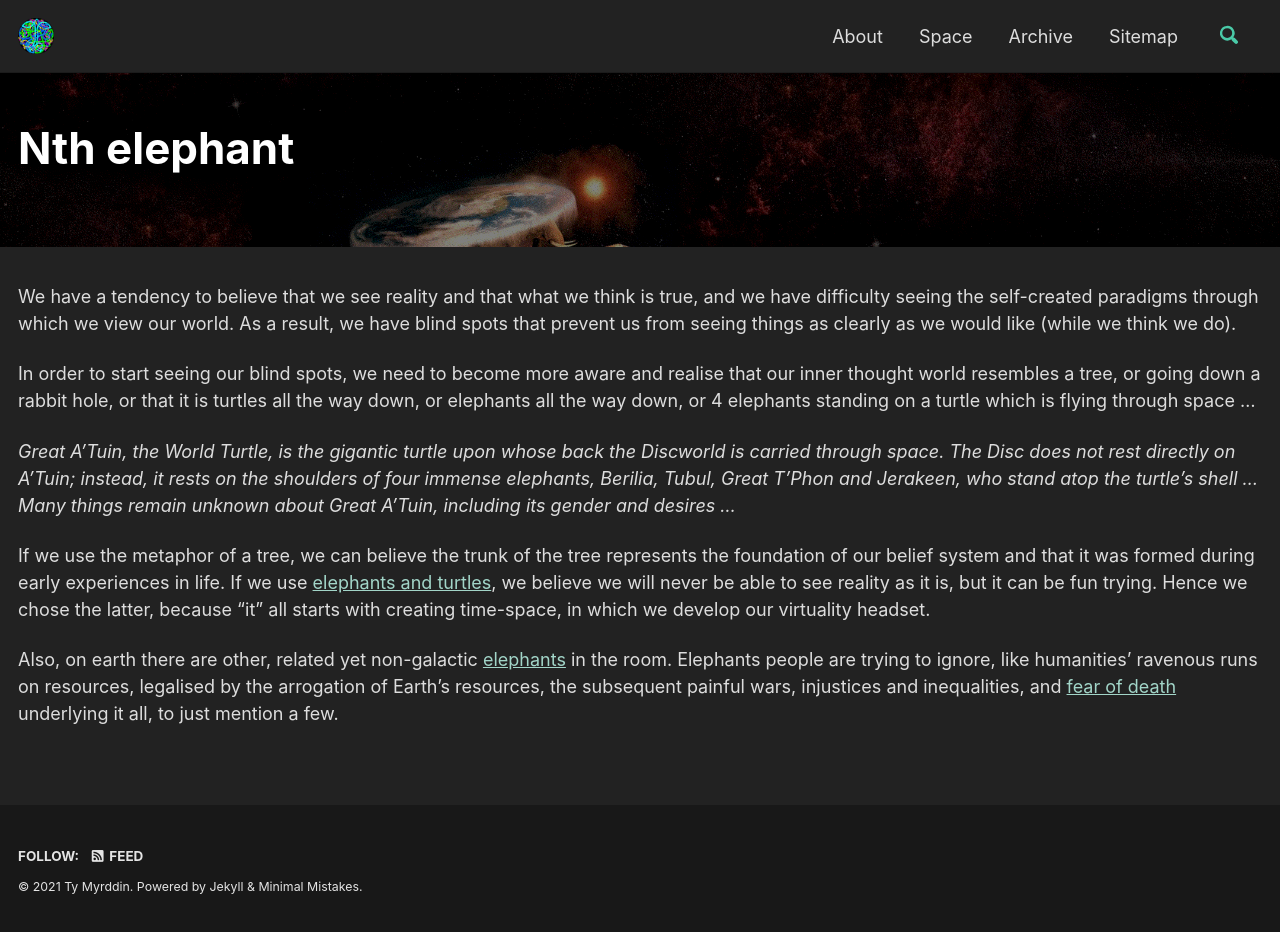
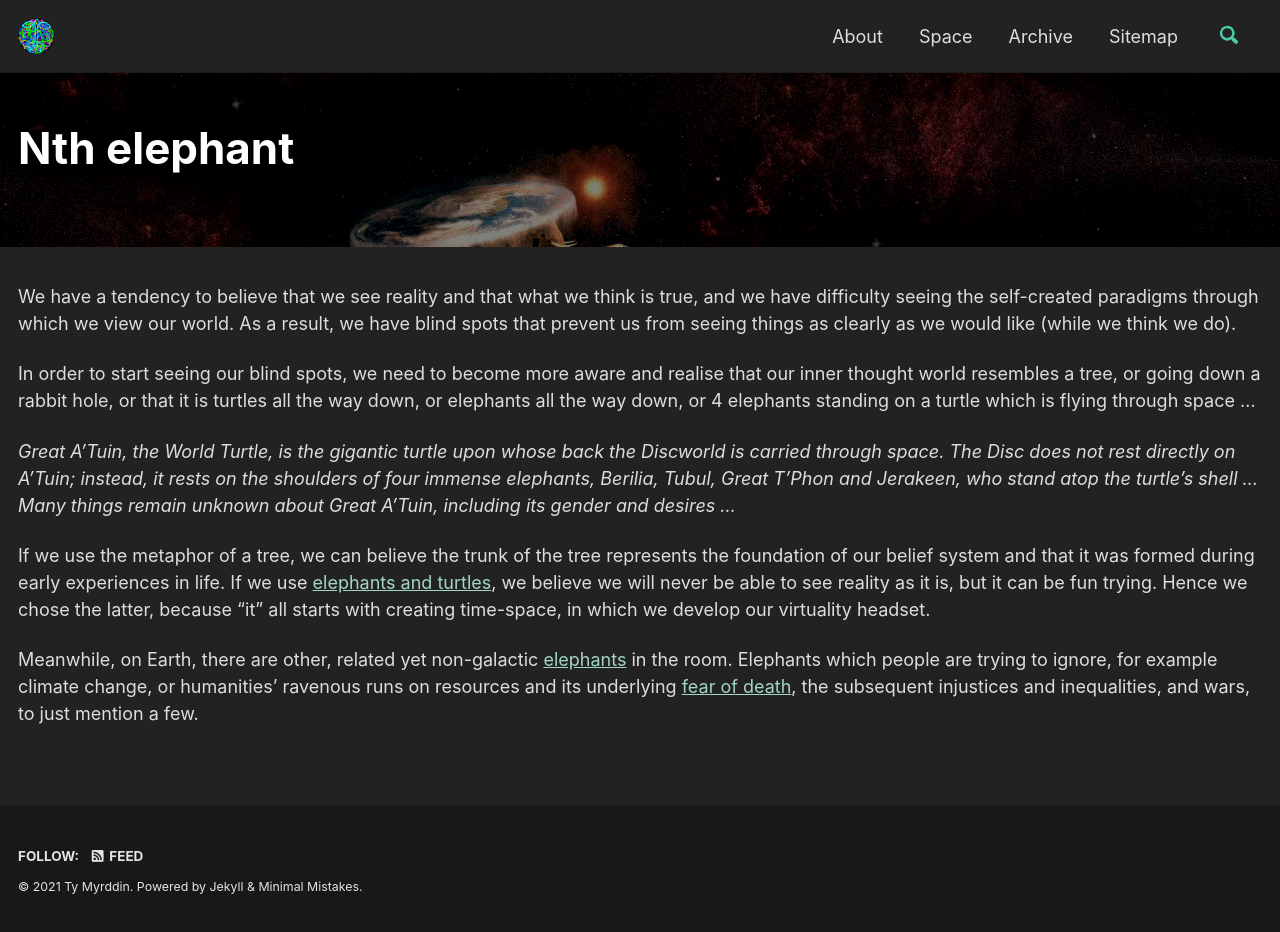
Before and after one commit to tymyrddin/tymyrddin.github.io, a Jekyll site: the page built from _pages/elephants.md, in a window 1280 px wide. Built offline with Jekyll 4.4.1, drawn with Linux system fonts in a browser that asks for light colours; cached includes are drawn as plain includes.

Commit message:
Reworded room

```diff
--- a/_pages/elephants.md
+++ b/_pages/elephants.md
@@ -18,4 +18,4 @@ _Great A'Tuin, the World Turtle, is the gigantic turtle upon whose back the Disc
 
 If we use the metaphor of a tree, we can believe the trunk of the tree represents the foundation of our belief system and that it was formed during early experiences in life. If we use [elephants and turtles]({{ site.url }}{{ site.baseurl }}/elephants/entangling-conscious-agents), we believe we will never be able to see reality as it is, but it can be fun trying. Hence we chose the latter, because "it" all starts with creating time-space, in which we develop our virtuality headset.
 
-Also, on earth there are other, related yet non-galactic [elephants]({{ site.url }}{{ site.baseurl }}/categories/#elephants) in the room. Elephants people are trying to ignore, like humanities' ravenous runs on resources, legalised by the arrogation of Earth's resources, the subsequent painful wars, injustices and inequalities, and [fear of death]({{ site.url }}{{ site.baseurl }}/elephants/immortality-inc) underlying it all, to just mention a few.
+Meanwhile, on Earth, there are other, related yet non-galactic [elephants]({{ site.url }}{{ site.baseurl }}/categories/#elephants) in the room. Elephants which people are trying to ignore, for example climate change, or humanities' ravenous runs on resources and its underlying [fear of death]({{ site.url }}{{ site.baseurl }}/elephants/immortality-inc), the subsequent injustices and inequalities, and wars, to just mention a few.
```
